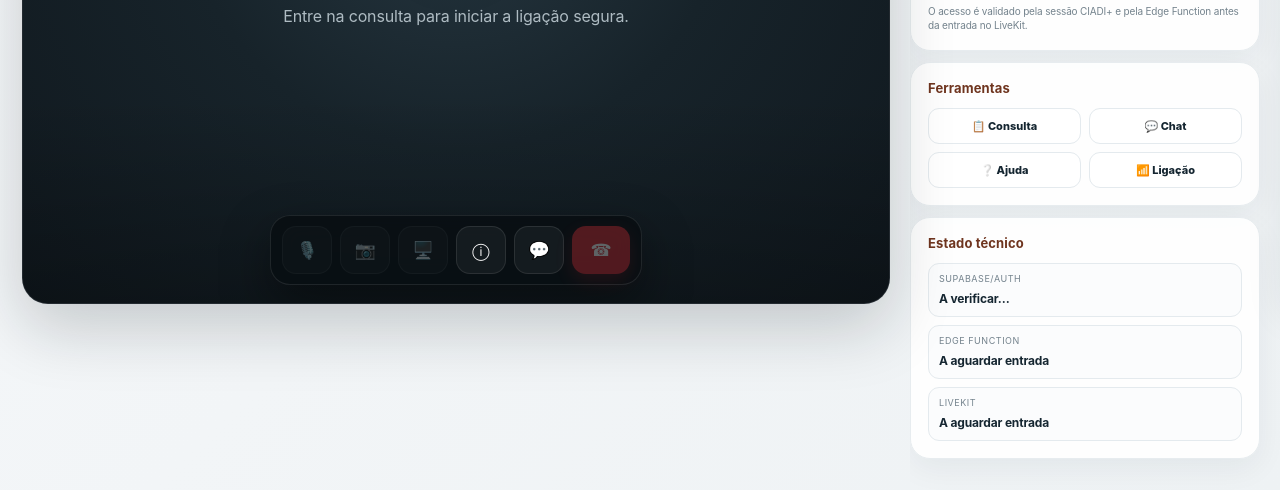
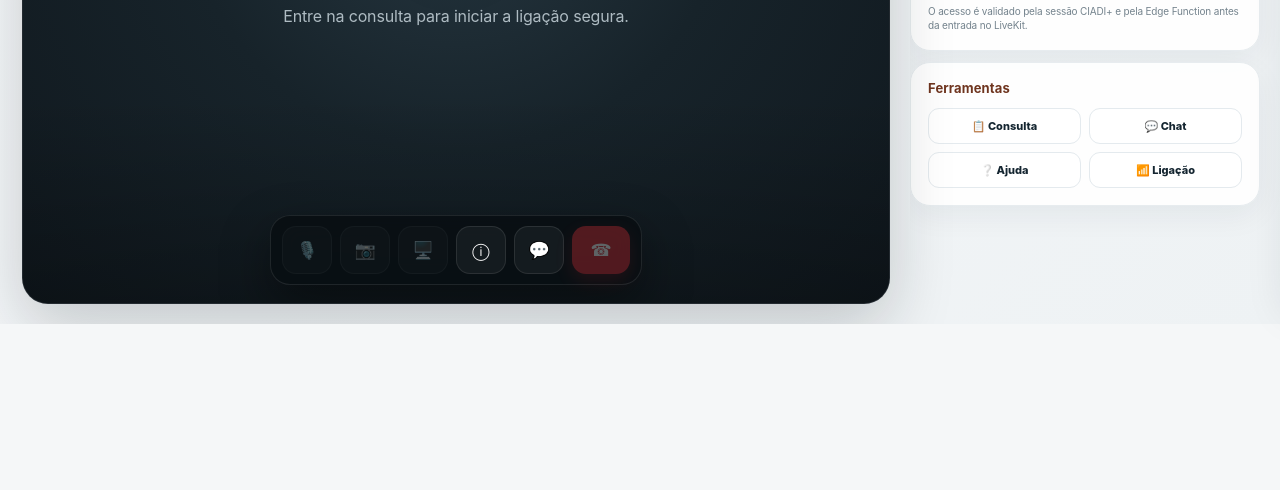
Before and after one commit to ivanioalberto83-cmyk/ciadi, a plain HTML site: page ciadi-plus-web/clinica-virtual/index.html in a window 1280 px wide. Shown: the part 486-976 px from the top of the page. After the commit the page ends 810 px from the top, so only its background shows below. Drawn offline with nearby package versions, Linux system fonts and the light colour scheme.

Commit message:
ui: remove technical status panel from virtual clinic room

```diff
--- a/ciadi-plus-web/clinica-virtual/index.html
+++ b/ciadi-plus-web/clinica-virtual/index.html
@@ -97,14 +97,7 @@ body{background:linear-gradient(135deg,#f6f8fa 0%,#eef2f4 100%);letter-spacing:-
       <button class="action" id="sideQuality">📶 Ligação</button>
     </div>
   </div>
-  <div class="card">
-    <h3>Estado técnico</h3>
-    <div class="info">
-      <div class="item"><span class="label">Supabase/Auth</span><span class="value" id="authStatus">A verificar…</span></div>
-      <div class="item"><span class="label">Edge Function</span><span class="value" id="edgeStatus">A aguardar entrada</span></div>
-      <div class="item"><span class="label">LiveKit</span><span class="value" id="liveStatus">A aguardar entrada</span></div>
-    </div>
-  </div>
+
 </aside>
 </main>
 <div class="panel" id="panel">
```
